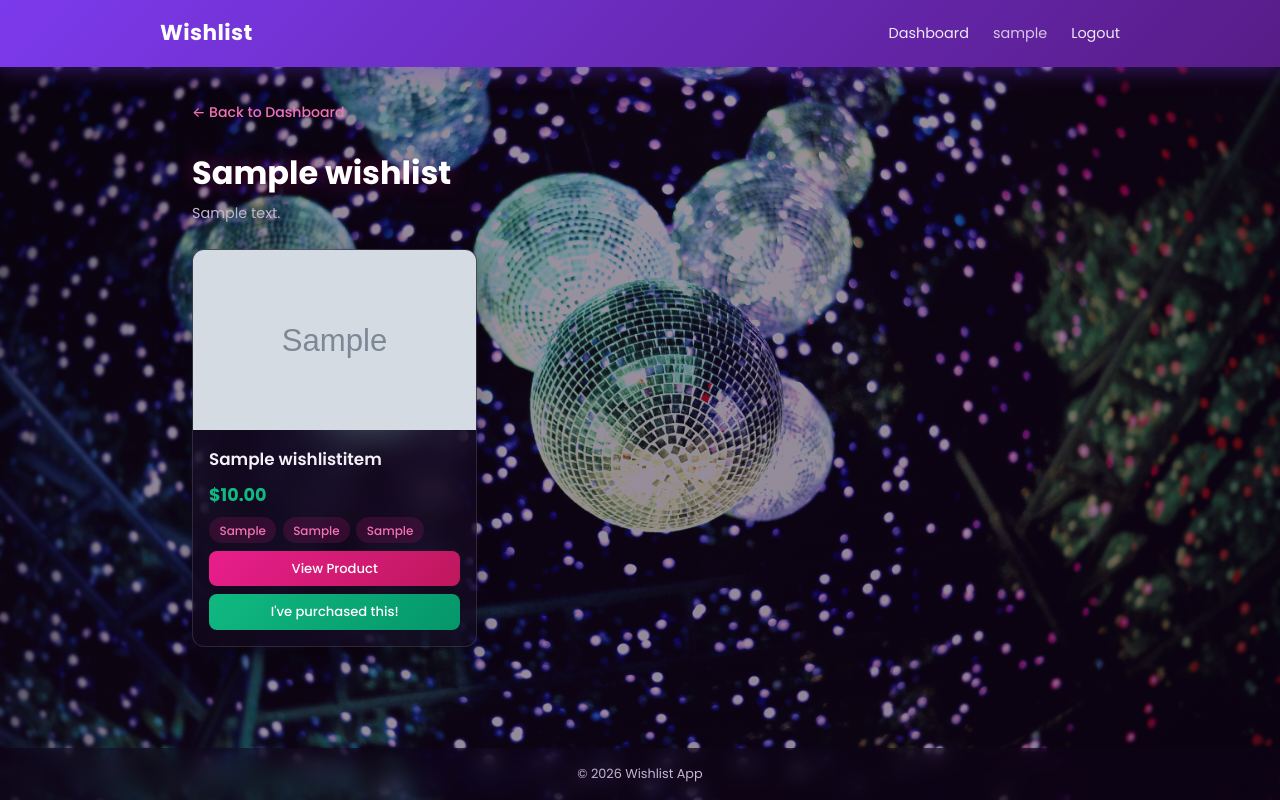
After one commit to dianestephani/wishlist, a Django app: page /wishlist/1/ in a window 1280 px wide. The commit adds this page. Run offline with Django 5.2, Linux system fonts and the light colour scheme; a user stored in the database is signed in; tables that the repository leaves empty hold one stand-in row (values such as "Sample post"); grey boxes marked "Sample" are stand-in pictures.

Commit message:
dashboard items made clickable to send user to full page

```diff
--- a/static/css/style.css
+++ b/static/css/style.css
@@ -848,6 +884,42 @@ strong {
 .page-title {
     color: #fff;
     text-shadow: 0 0 20px var(--pink-glow), 0 2px 4px rgba(0, 0, 0, 0.3);
+}
+
+.page-description {
+    color: var(--text-muted);
+    font-size: 0.9rem;
+    margin-top: 0.25rem;
+}
+
+/* ===== Event detail ===== */
+.event-detail-card {
+    background: var(--glass-bg);
+    backdrop-filter: blur(16px);
+    border: 1px solid var(--glass-border);
+    border-radius: var(--radius);
+    box-shadow: var(--glass-shadow);
+    padding: 1.5rem;
+}
+
+.event-detail-row {
+    display: flex;
+    flex-direction: column;
+    gap: 0.2rem;
+    padding: 0.75rem 0;
+    border-bottom: 1px solid rgba(255, 255, 255, 0.06);
+}
+
+.event-detail-row:last-child {
+    border-bottom: none;
+}
+
+.event-detail-label {
+    font-size: 0.75rem;
+    font-weight: 600;
+    text-transform: uppercase;
+    letter-spacing: 0.04em;
+    color: var(--pink-light);
 }
 
 .dashboard-list {
--- /dev/null
+++ b/templates/wishlist/wishlist_detail.html
@@ -0,0 +1,67 @@
+{% extends "base.html" %}
+
+{% block title %}{{ wishlist_obj.title }} - Wishlist{% endblock %}
+
+{% block content %}
+<div class="page-header">
+    <a href="{% url 'wishlist:dashboard' %}" class="back-link">&larr; Back to Dashboard</a>
+    <h1 class="page-title">{{ wishlist_obj.title }}</h1>
+    {% if wishlist_obj.description %}
+        <p class="page-description">{{ wishlist_obj.description }}</p>
+    {% endif %}
+</div>
+
+{% if items %}
+    <div class="card-grid">
+        {% for item in items %}
+            <div class="card {% if item.status == 'purchased' %}card-purchased{% endif %}">
+                {% if item.status == "purchased" %}
+                    <div class="purchased-badge">Purchased</div>
+                {% endif %}
+
+                {% if item.image %}
+                    <img src="{{ item.image.url }}" alt="{{ item.title }}" class="card-image">
+                {% else %}
+                    <div class="card-image card-image-placeholder">No Image</div>
+                {% endif %}
+
+                <div class="card-body">
+                    <h2 class="card-title">{{ item.title }}</h2>
+
+                    {% if item.price is not None %}
+                        <p class="card-price">${{ item.price }}</p>
+                    {% endif %}
+
+                    <div class="card-details">
+                        {% if item.category %}
+                            <span class="card-tag">{{ item.category }}</span>
+                        {% endif %}
+                        {% if item.brand %}
+                            <span class="card-tag">{{ item.brand }}</span>
+                        {% endif %}
+                        {% if item.store %}
+                            <span class="card-tag">{{ item.store }}</span>
+                        {% endif %}
+                    </div>
+
+                    <a href="{% url 'wishlist:item_detail' item.id %}" class="card-link">
+                        View Product
+                    </a>
+
+                    {% if item.status == "available" %}
+                        <button type="button" class="btn-purchased" onclick="openPurchaseModal({{ item.id }}, '{{ item.title|escapejs }}')">
+                            I've purchased this!
+                        </button>
+                    {% elif item.status == "purchased" %}
+                        <button type="button" class="btn-undo" onclick="openUndoModal({{ item.id }}, '{{ item.title|escapejs }}')">
+                            Just kidding!
+                        </button>
+                    {% endif %}
+                </div>
+            </div>
+        {% endfor %}
+    </div>
+{% else %}
+    <p class="empty-state">No items in this wishlist yet.</p>
+{% endif %}
+{% endblock %}
--- a/wishlist/urls.py
+++ b/wishlist/urls.py
@@ -7,7 +7,9 @@ app_name = "wishlist"
 urlpatterns = [
     path("", views.dashboard, name="dashboard"),
     path("wishlist/", views.index, name="index"),
+    path("wishlist/<int:wishlist_id>/", views.wishlist_detail, name="wishlist_detail"),
     path("events/", views.events_list, name="events"),
+    path("events/<int:event_id>/", views.event_detail, name="event_detail"),
     path("activities/", views.activities_list, name="activities"),
     path("item/<int:item_id>/", views.item_detail, name="item_detail"),
     path("item/<int:item_id>/visit-store/", views.visit_store, name="visit_store"),
--- a/wishlist/views.py
+++ b/wishlist/views.py
@@ -32,9 +32,23 @@ def dashboard(request):
 
 
 @login_required
+def wishlist_detail(request, wishlist_id):
+    wl = get_object_or_404(Wishlist, pk=wishlist_id, user=request.user)
+    items = WishlistItem.objects.filter(user=request.user).select_related("purchase")
+    context = {"wishlist_obj": wl, "items": items}
+    return render(request, "wishlist/wishlist_detail.html", context)
+
+
+@login_required
 def events_list(request):
     events = Event.objects.filter(user=request.user)
     return render(request, "wishlist/events.html", {"events": events})
+
+
+@login_required
+def event_detail(request, event_id):
+    event = get_object_or_404(Event, pk=event_id, user=request.user)
+    return render(request, "wishlist/event_detail.html", {"event": event})
 
 
 @login_required
```
Also changed, not shown: other parts of static/css/style.css (+38 -2 lines), templates/wishlist/dashboard.html (+15 -6 lines), templates/wishlist/event_detail.html (added, +34 -0 lines), 2 other files.
